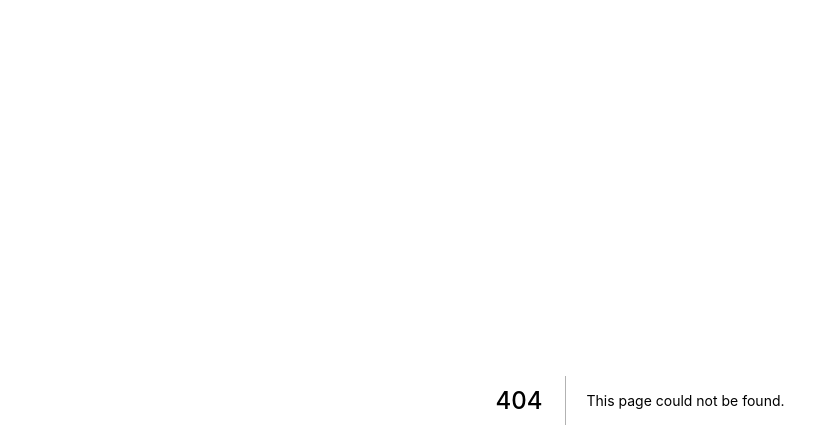
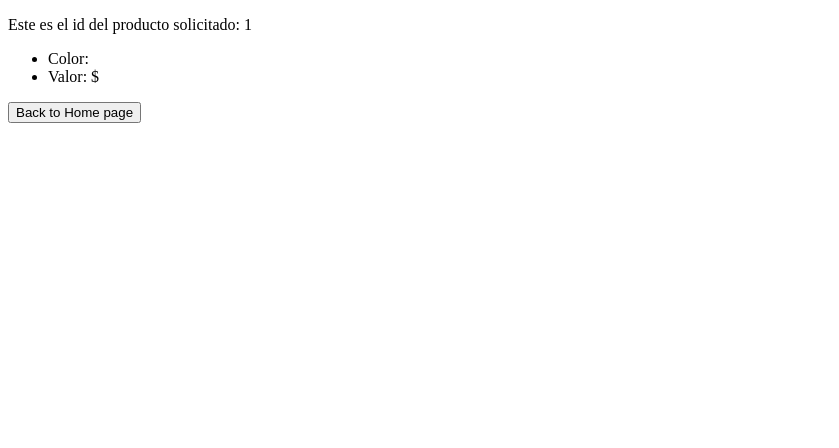
Before and after one commit to jesusmongedev/platzi-avo-app, a Next.js app: page /product/1 in a window 1280 px wide. Before the commit this address had no page. Shown: the top 448 px of the page, without its empty margins (0-839 px from the left). Built offline with nearby package versions, Linux system fonts and the light colour scheme.

Commit message:
Dinamic Routing domain/product/productID/queries

```diff
--- /dev/null
+++ b/pages/product/[productId].js
@@ -0,0 +1,30 @@
+import { useRouter } from 'next/router';
+
+const ProductItem = () => {
+    // Hook de nextJS para capturar variables y usar datos con el Routing
+    const {
+        query: {productId, color, value}
+    } = useRouter();
+
+    // Todas las propiedades y valores que tiene nuestro objeto router.query
+    const router = useRouter();
+    console.log(router.query);
+
+    //Funcion para regresar a la Home page
+
+    const backHome = () => {
+        router.push('/')
+    }
+    return (
+        <div>
+            <p>Este es el id del producto solicitado: {productId} </p>
+            <ul>
+                <li> Color: {color} </li>
+                <li> Valor: ${value} </li>
+            </ul>
+            <button onClick={backHome}>Back to Home page</button>
+        </div>
+    )
+}
+
+export default ProductItem
```
